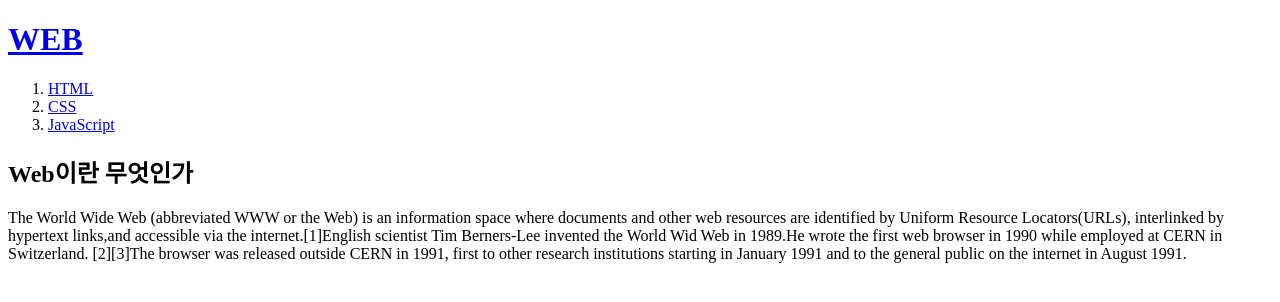
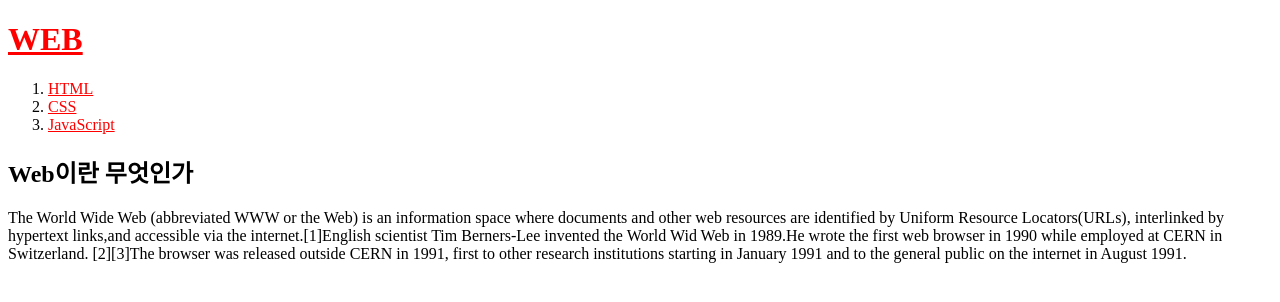
Before and after one commit to jaeyongsss/yongyongsss, a plain HTML site: page index.html in a window 1280 px wide. Drawn offline with Linux system fonts and the light colour scheme.

Commit message:
Update index.html

```diff
--- a/index.html
+++ b/index.html
@@ -3,6 +3,9 @@
 <head>
 <title>WEB1-Welcome</title>
 <meta charset="utf-8">
+  <style>
+   a{color:red;}
+  </style>
 </head>
 <body>
   <h1><a href="index.html">WEB</a></h1>
```
